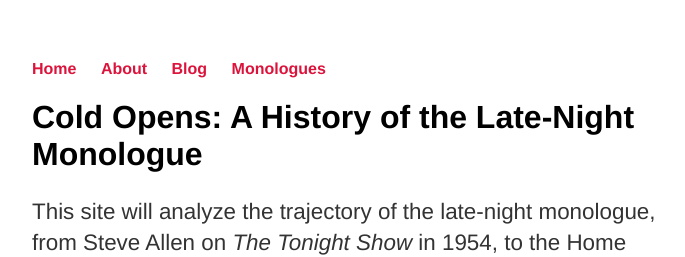
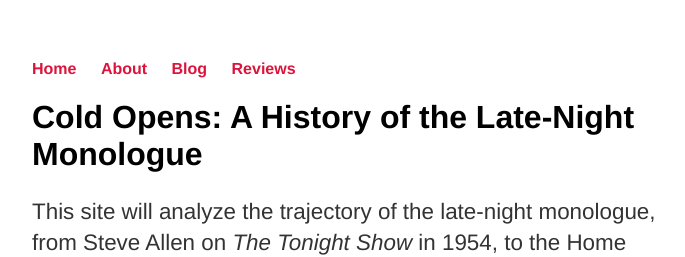
Before and after one commit to andersonshumate/andersonshumate.github.io, a Jekyll site: the page built from index.html, in a window 1280 px wide. Shown: the top 257 px of the page, without its empty margins (288-973 px from the left). Built offline with Jekyll 4.4.1, drawn with Linux system fonts in a browser that asks for light colours.

Commit message:
Update default.html

```diff
--- a/_layouts/default.html
+++ b/_layouts/default.html
@@ -11,7 +11,7 @@
 	        		<li><a href="/">Home</a></li>
 		        	<li><a href="/about/">About</a></li>
 	        		<li><a href="/blog/">Blog</a></li>
-				<li><a href="/monologues/">Monologues</a></li>
+				<li><a href="/reviews/">Reviews</a></li>
 	    		</ul>
 			</nav>
 			<div class="container">
```
